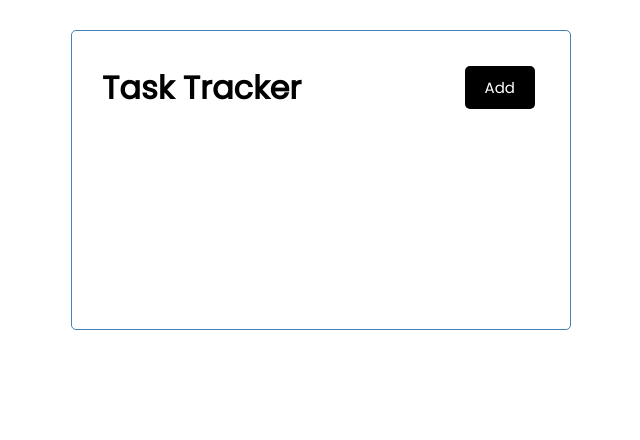
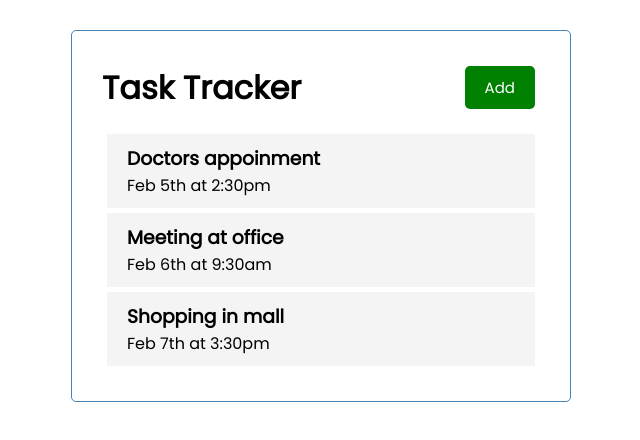
Before and after one commit to md-aqib/task-tracker, a React (Create React App) app: page / in a window 1280 px wide. Shown: the top 440 px of the page, without its empty margins (319-959 px from the left). Built offline with nearby package versions, Linux system fonts and the light colour scheme.

Commit message:
added seprate task component

```diff
--- a/src/App.js
+++ b/src/App.js
@@ -1,9 +1,32 @@
+import { useState } from 'react'
 import Header from './components/Header'
+import Tasks from './components/Tasks'
 
 function App() {
+  const [tasks, setTasks] = useState([
+      {
+          id: 1,
+          text: 'Doctors appoinment',
+          day: 'Feb 5th at 2:30pm',
+          reminder: true
+      },
+      {
+          id: 2,
+          text: 'Meeting at office',
+          day: 'Feb 6th at 9:30am',
+          reminder: true
+      },
+      {
+          id: 3,
+          text: 'Shopping in mall',
+          day: 'Feb 7th at 3:30pm',
+          reminder: false
+      }
+  ])
   return (
     <div className="container">
       <Header />
+      <Tasks tasks={tasks} />
     </div>
   );
 }
--- /dev/null
+++ b/src/components/Button.js
@@ -0,0 +1,21 @@
+import PropTypes from 'prop-types'
+
+const Button = ({ color, text, onClick}) => { //rafce
+    return (
+        <button onClick={onClick} style={{ backgroundColor: color }} className='btn'>
+            {text}
+        </button>
+    )
+}
+
+Button.defaultProps = {
+    color: 'steelBlue'
+}
+
+Button.propTypes = {
+    text: PropTypes.string,
+    color: PropTypes.string,
+    onClick: PropTypes.func
+}
+
+export default Button
--- a/src/components/Header.js
+++ b/src/components/Header.js
@@ -1,11 +1,16 @@
 import PropTypes from 'prop-types'
+import Button from './Button'
 
 
 const Header = ({ title }) => {
+    const onClick = (e) => {
+        console.log(e)
+    }
+
     return (
         <header className='header'>
             <h1>{title}</h1>
-            <button className='btn'>Add</button>
+            <Button color='green' text='Add' onClick={onClick} />
         </header>
     )
 }
--- /dev/null
+++ b/src/components/Task.js
@@ -0,0 +1,10 @@
+const Task = ({ task }) => {
+    return (
+        <div className='task'>
+            <h3>{task.text}</h3>
+            <p>{task.day}</p>
+        </div>
+    )
+}
+
+export default Task
--- /dev/null
+++ b/src/components/Tasks.js
@@ -0,0 +1,13 @@
+import Task from './Task'
+
+const Tasks = ({ tasks }) => {
+    return (
+        <>
+            {tasks.map((ele) => (
+                <Task key={ele.id} task={ele} />
+            ))}
+        </>
+    )
+}
+
+export default Tasks
```
